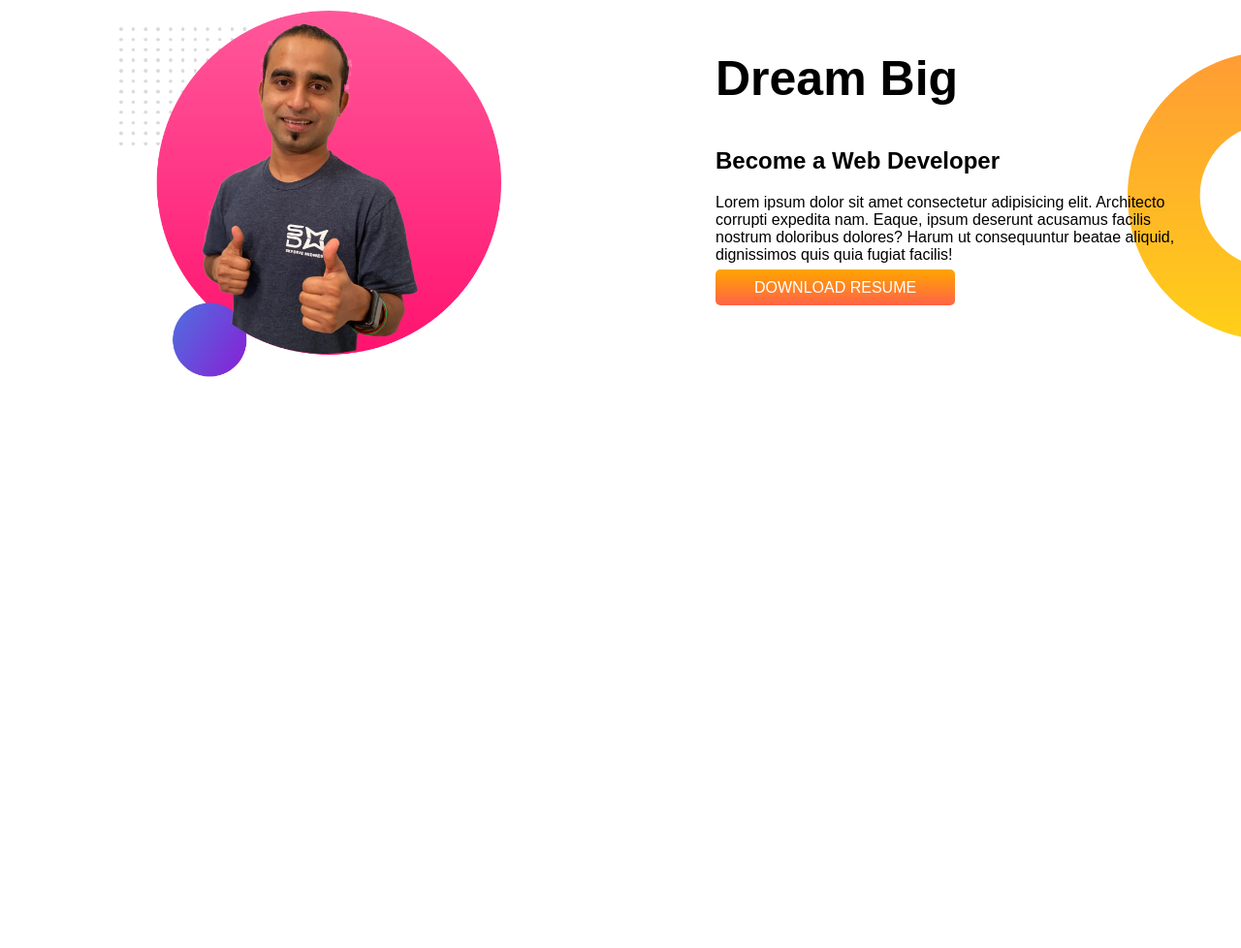
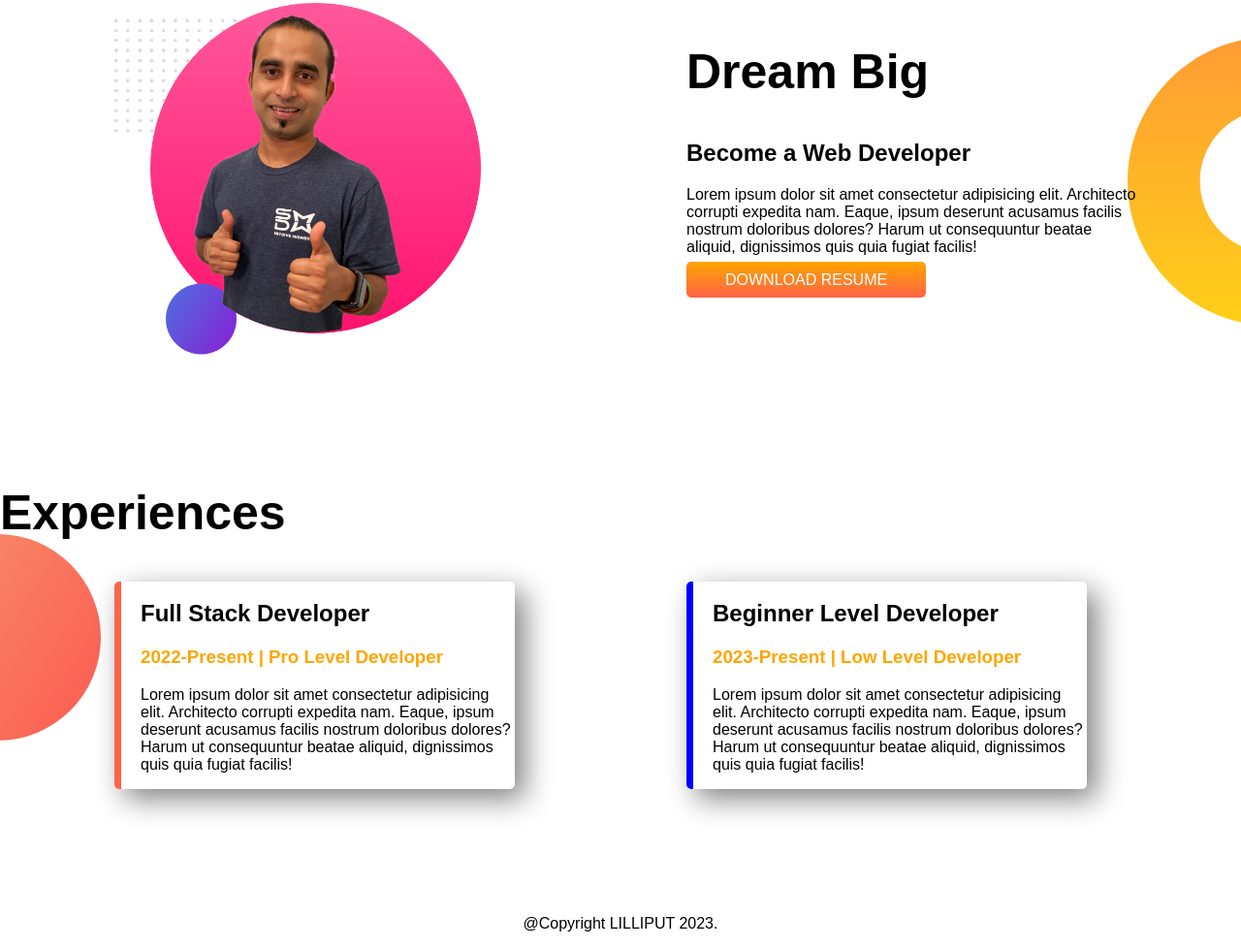
Before and after one commit to MD-SHAJID-HASAN/developer-portfolio, a plain HTML site: page index.html in a window 1280 px wide. Shown: the part 514-1492 px from the top of the page at 97% size. Before the commit the page ends 1037 px from the top, so only its background shows below. Drawn offline with Linux system fonts and the light colour scheme.

Commit message:
styled border and added footer

```diff
--- a/index.html
+++ b/index.html
@@ -11,10 +11,10 @@
     <title>Portfolio</title>
 </head>
 <body>
-   <section class="top-banner">
+   <section class="top-banner flexible-container">
     <div class="half-width">
         <h1>Welcome To</h1>
-        <h1><span  class="orange-color">Peter Parker</span> World!</h1>
+        <h1><span  class="orange-color">LILLIPUT's</span> World!</h1>
         <h3>Build Climber and Train Stopper</h3>
         <p>Lorem ipsum dolor sit amet consectetur adipisicing elit. Architecto corrupti expedita nam. Eaque, ipsum deserunt acusamus facilis nostrum doloribus dolores? Harum ut consequuntur beatae aliquid, dignissimos quis quia fugiat facilis!</p>
         <a href="https://www.linkedin.com/in/shajidhm/" target="_blank" class="link-button">HIRE ME</a>
@@ -25,12 +25,12 @@
    </div>
    </section>
 
-   <section class="dream-big">
+   <section class="dream-big flexible-container">
     <div class="half-width">
         <img src="images/jhankar2.png" alt="">
     </div>
 
-    <div class="half-width" id="section">
+    <div class="half-width ">
         <h1>Dream Big</h1>
     <h2>Become a Web Developer</h2>
     <p>Lorem ipsum dolor sit amet consectetur adipisicing elit. Architecto corrupti expedita nam. Eaque, ipsum deserunt acusamus facilis nostrum doloribus dolores? Harum ut consequuntur beatae aliquid, dignissimos quis quia fugiat facilis!</p>
@@ -39,5 +39,27 @@
 
    </section>
 
+
+   <section class="experience-area">
+    <h1>Experiences</h1>
+    <div class="flexible-container">
+        <div class="experience-items" id="fsd">
+            <h2>Full Stack Developer</h2>
+            <h3><span class="orange-color">2022-Present | Pro Level Developer</span></h3>
+            <p>Lorem ipsum dolor sit amet consectetur adipisicing elit. Architecto corrupti expedita nam. Eaque, ipsum deserunt acusamus facilis nostrum doloribus dolores? Harum ut consequuntur beatae aliquid, dignissimos quis quia fugiat facilis!</p>
+        </div>
+
+        <div class="experience-items" id="bld">
+            <h2>Beginner Level Developer</h2>
+            <h3><span class="orange-color">2023-Present | Low Level Developer</span></h3>
+            <p>Lorem ipsum dolor sit amet consectetur adipisicing elit. Architecto corrupti expedita nam. Eaque, ipsum deserunt acusamus facilis nostrum doloribus dolores? Harum ut consequuntur beatae aliquid, dignissimos quis quia fugiat facilis!</p>
+
+        </div>
+    </div>
+   </section>
+
 </body>
+<footer>
+    <p>@Copyright LILLIPUT 2023.</p>
+</footer>
 </html>
--- a/style.css
+++ b/style.css
@@ -11,10 +11,10 @@ h1{
     color: orange;
 }
 
-section{
+.flexible-container{
     display: flex;
     margin-bottom: 130px;
-    padding-right: 50px;
+    padding-right: 100px;
 
 }
 
@@ -47,6 +47,31 @@ section{
     background-position: right;
 }
 
-#section2{
-    padding-right: 50px;
+.experience-items{
+    width: 40%;
+    margin-left: 10%;
+    margin-right: 5%;
+    padding-left: 20px;
+    border-radius: 5px;
+    box-shadow: 10px 10px 30px gray;
+
 }
+
+.experience-area{
+    background-image: url(images/exp-bg.png);
+    background-repeat: no-repeat;
+    background-position: left;
+
+}
+
+#fsd{
+    border-left: 7px solid tomato;
+}
+
+#bld{
+    border-left: 7px solid blue;
+}
+
+footer p{
+    text-align: center;
+}
```
